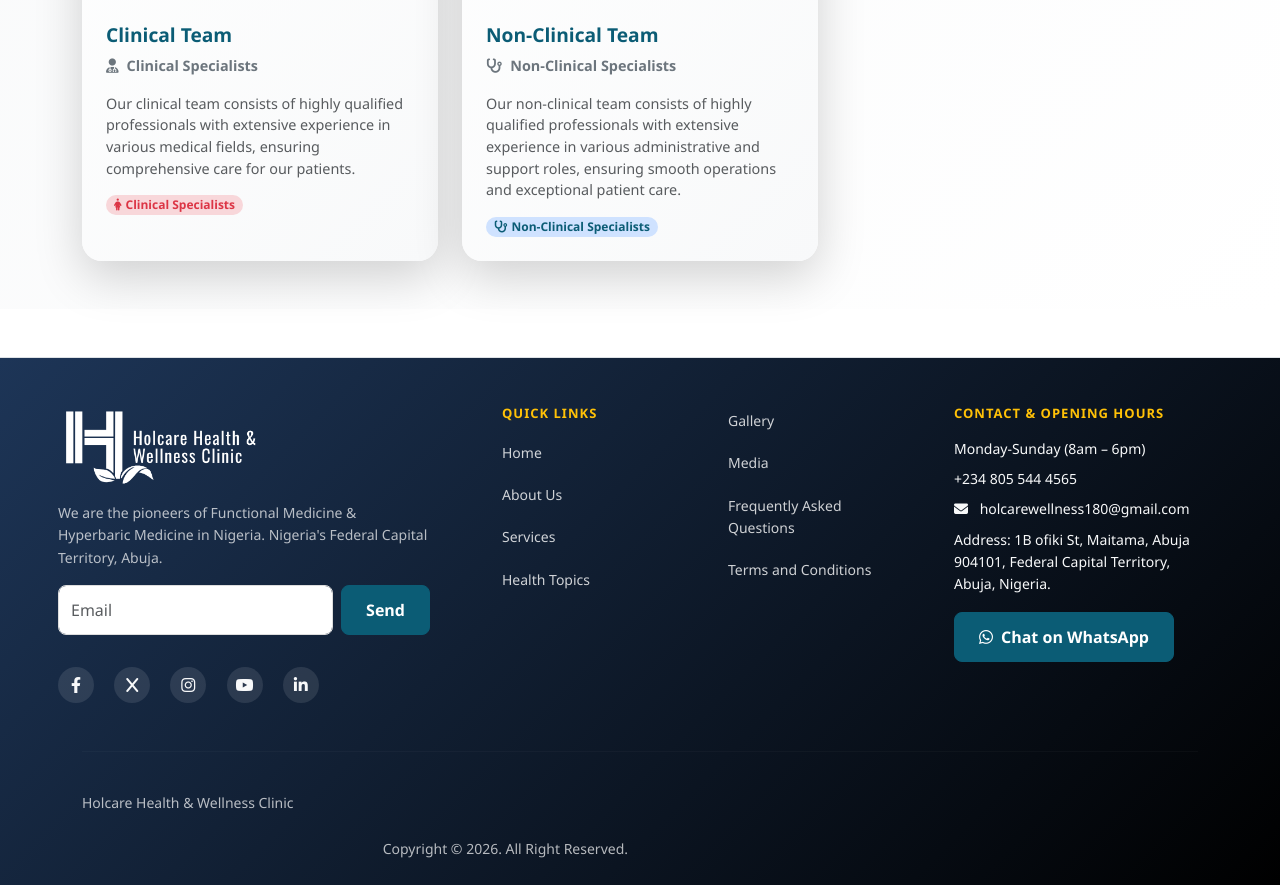
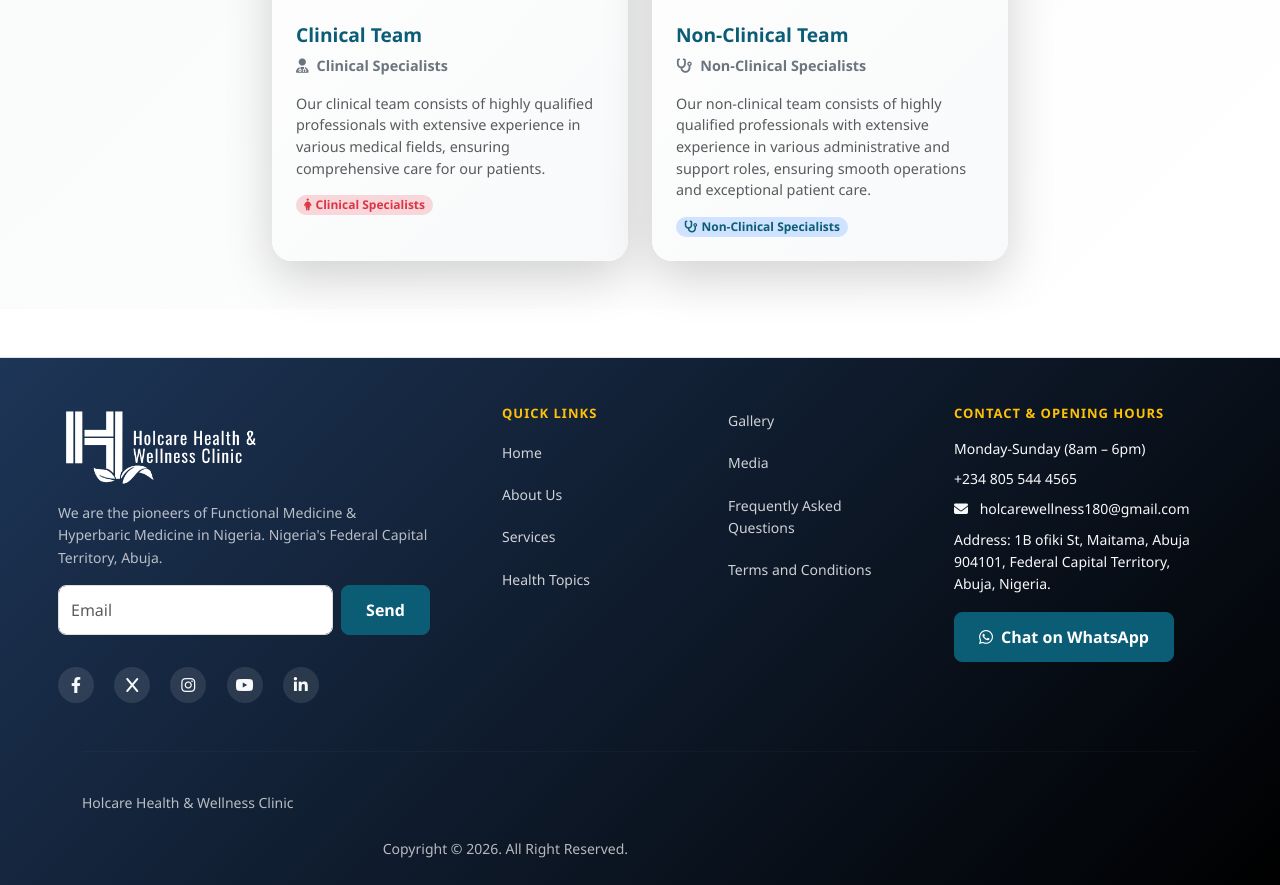
Before and after one commit to TIJANI0826/holocare, a Django app: page /providers/ in a window 1280 px wide. Shown: the part 1050-1935 px from the top of the page. Run offline with Django 4.2, Linux system fonts and the light colour scheme; data that the repository does not hold is empty.

Commit message:
Centralized the team cards

```diff
--- a/templates/pages/providers.html
+++ b/templates/pages/providers.html
@@ -25,7 +25,7 @@
                 </p>
             </div>
 
-            <div class="row g-4">
+            <div class="row g-4 justify-content-center">
                 <!-- Dr. Jane Doe -->
                 <div class="col-md-6 col-lg-4">
                     <div class="card h-100 border-0 shadow-lg hover-lift" style="border-radius: 20px; overflow: hidden; transition: all 0.4s cubic-bezier(0.175, 0.885, 0.32, 1.275); background: linear-gradient(135deg, #ffffff 0%, #f8f9fa 100%);">
```
